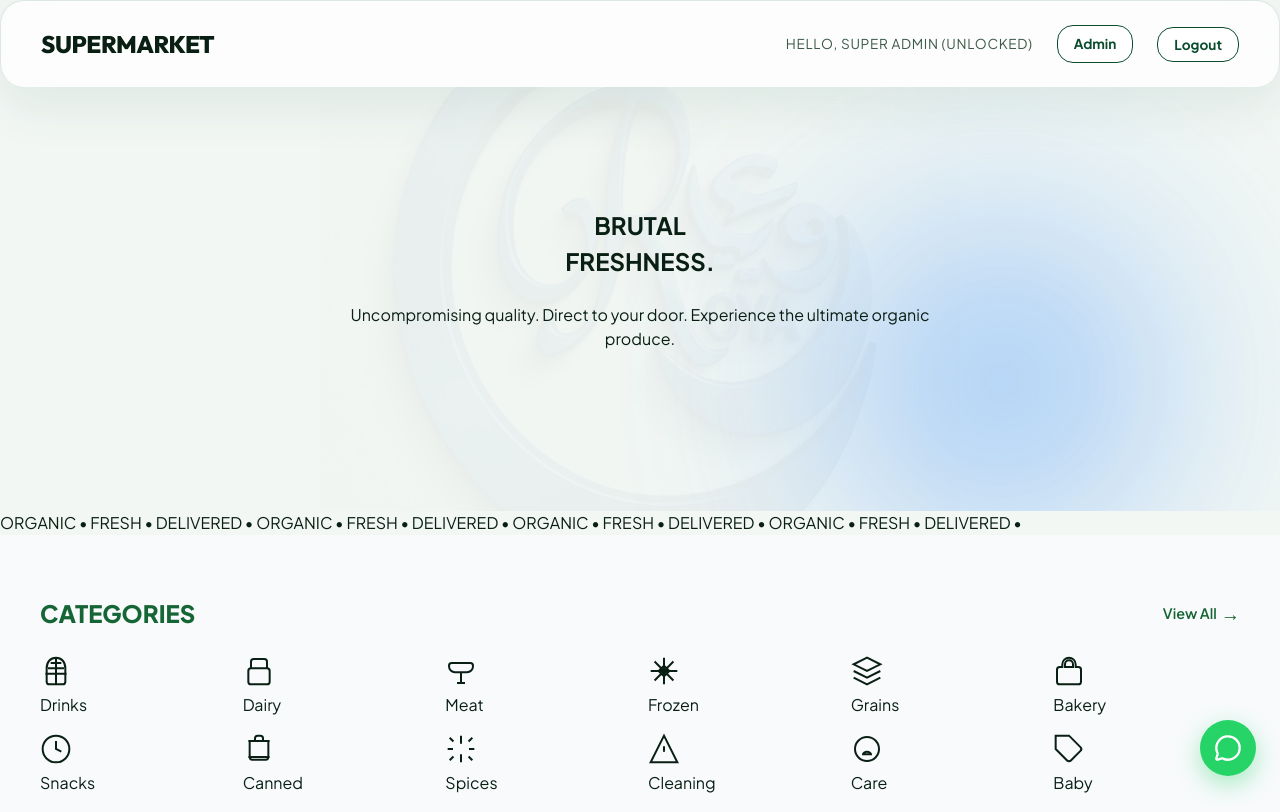
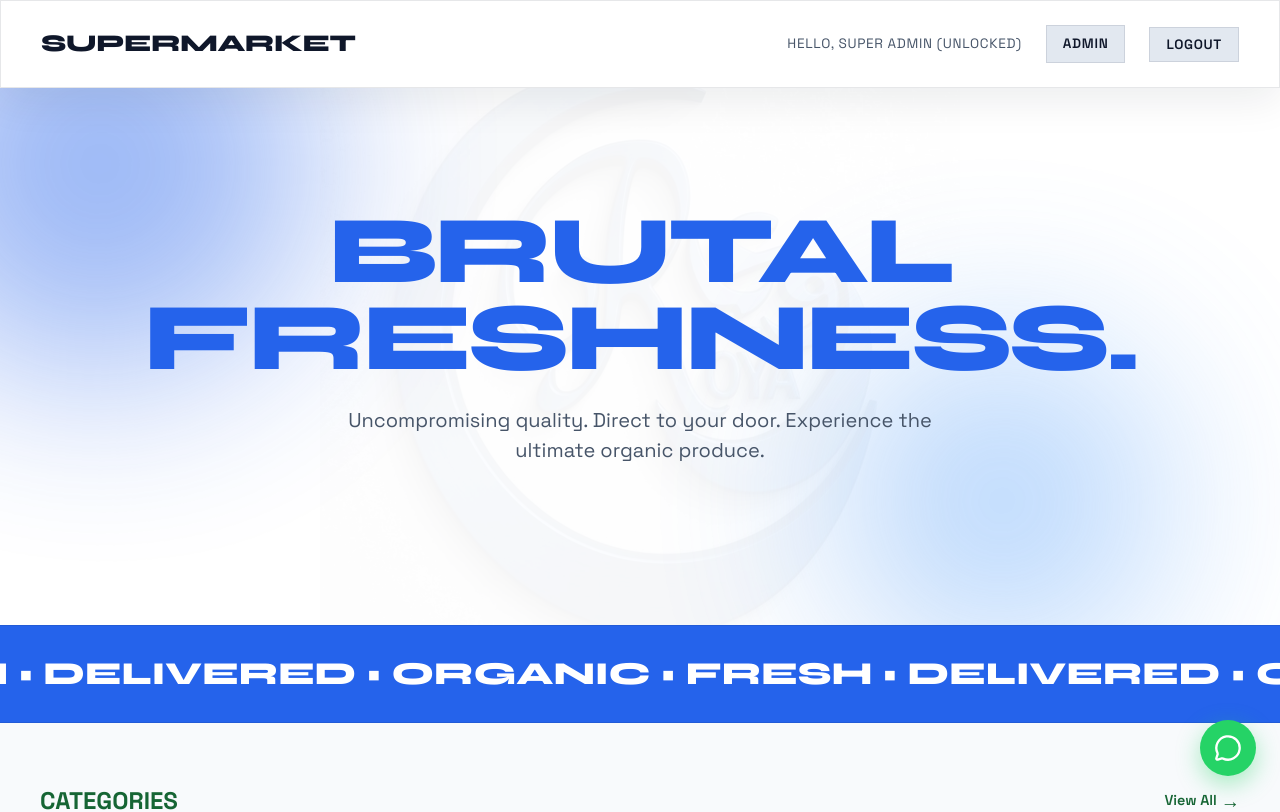
Before and after one commit to aslahfn/roya, a Next.js app: page / in a window 1280 px wide. Shown: the top 812 px of the page. Built offline with nearby package versions, Linux system fonts and the light colour scheme; no server answers; the database is empty.

Commit message:
style: restore user original Royal Blue and White color theme with glassmorphism blur support

```diff
--- a/src/app/globals.css
+++ b/src/app/globals.css
@@ -1,35 +1,33 @@
-@import url('https://fonts.googleapis.com/css2?family=Plus+Jakarta+Sans:wght@300;400;500;600;700;800&family=Outfit:wght@400;500;600;700;800;900&display=swap');
+@import url('https://fonts.googleapis.com/css2?family=Space+Grotesk:wght@300;400;500;600;700&family=Syne:wght@400;500;600;700;800&display=swap');
 
 :root {
-  /* Royal Supermarket Ultra-Premium Emerald & Gold Palette */
-  --bg-primary: #f2f7f4;
-  --bg-secondary: rgba(255, 255, 255, 0.88);
-  --bg-tertiary: #e4efe7;
+  /* User's Original Blue and White Theme */
+  --bg-primary: #ffffff;
+  --bg-secondary: #f8fafc;
+  --bg-tertiary: #e2e8f0;
 
-  --text-primary: #0a1f14;
-  --text-secondary: #3d5948;
-  --text-tertiary: #789483;
+  --text-primary: #0f172a;
+  --text-secondary: #475569;
+  --text-tertiary: #94a3b8;
 
-  --accent-primary: #0a4d2e; /* Deep Royal Emerald Green */
-  --accent-hover: #05331e;
-  --accent-light: #e4f5ec;
-  --accent-gradient: linear-gradient(135deg, #0a4d2e 0%, #0e6c42 50%, #05331e 100%);
+  --accent-primary: #2563eb; /* Royal Blue */
+  --accent-secondary: #000000;
+  --accent-hover: #1d4ed8;
+  --accent-light: #eff6ff;
 
-  --gold-primary: #ffb800; /* Royal Gold Crown Accent */
-  --gold-secondary: #d4af37;
-  --gold-gradient: linear-gradient(135deg, #ffc837 0%, #ffb800 50%, #d4af37 100%);
+  --border-light: rgba(15, 23, 42, 0.1);
+  --border-focus: var(--accent-primary);
 
-  --glass-bg: rgba(255, 255, 255, 0.72);
-  --glass-border: rgba(10, 77, 46, 0.12);
-  --glass-shadow: 0 20px 50px rgba(10, 77, 46, 0.08);
+  --font-heading: 'Syne', sans-serif;
+  --font-body: 'Space Grotesk', sans-serif;
 
-  --font-heading: 'Outfit', sans-serif;
-  --font-body: 'Plus Jakarta Sans', sans-serif;
+  --radius-sm: 0px;
+  --radius-md: 0px;
+  --radius-lg: 0px;
 
-  --radius-sm: 10px;
-  --radius-md: 16px;
-  --radius-lg: 24px;
-  --radius-pill: 9999px;
+  --glass-bg: rgba(255, 255, 255, 0.75);
+  --glass-border: rgba(37, 99, 235, 0.12);
+  --glass-shadow: 0 16px 40px rgba(15, 23, 42, 0.08);
 }
 
 * {
@@ -56,282 +54,331 @@ body {
 a {
   color: inherit;
   text-decoration: none;
-  transition: all 0.3s cubic-bezier(0.16, 1, 0.3, 1);
+  transition: color 0.3s ease;
 }
 
 a:hover {
   color: var(--accent-primary);
 }
 
-/* Gradient Text Utilities */
-.text-gradient-gold {
-  background: var(--gold-gradient);
-  -webkit-background-clip: text;
-  -webkit-text-fill-color: transparent;
+/* Typography */
+.title {
+  font-family: var(--font-heading);
+  font-size: clamp(3rem, 8vw, 6rem);
+  font-weight: 800;
+  line-height: 0.9;
+  text-transform: uppercase;
+  letter-spacing: -0.04em;
 }
 
-.text-gradient-emerald {
-  background: var(--accent-gradient);
-  -webkit-background-clip: text;
-  -webkit-text-fill-color: transparent;
+.subtitle {
+  font-family: var(--font-body);
+  font-size: clamp(1rem, 2vw, 1.25rem);
+  color: var(--text-secondary);
+  font-weight: 400;
 }
 
-/* Ultra-Premium Glassmorphism Panels */
+.text-accent {
+  color: var(--accent-primary);
+}
+
+/* Premium Glass Panels */
 .glass-panel {
-  background: var(--glass-bg);
+  background: rgba(255, 255, 255, 0.75);
   backdrop-filter: blur(24px);
   -webkit-backdrop-filter: blur(24px);
-  border: 1px solid var(--glass-border);
-  box-shadow: var(--glass-shadow);
-  border-radius: var(--radius-lg);
-  transition: all 0.35s cubic-bezier(0.16, 1, 0.3, 1);
+  border: 1px solid rgba(15, 23, 42, 0.1);
+  box-shadow: 0 12px 40px 0 rgba(15, 23, 42, 0.08);
+  transition: all 0.35s ease;
 }
 
-.glass-panel-dark {
-  background: rgba(10, 77, 46, 0.88);
-  backdrop-filter: blur(24px);
-  -webkit-backdrop-filter: blur(24px);
-  border: 1px solid rgba(255, 184, 0, 0.25);
-  box-shadow: 0 24px 60px rgba(0, 0, 0, 0.25);
-  border-radius: var(--radius-lg);
-  color: #ffffff;
+.brutalist-panel {
+  background: var(--bg-secondary);
+  border: 1px solid var(--border-light);
+  transition: border-color 0.3s ease, transform 0.3s ease, box-shadow 0.3s ease;
+}
+
+.brutalist-panel:hover {
+  border-color: var(--accent-primary);
+  transform: translateY(-4px);
+  box-shadow: 0 12px 40px 0 rgba(37, 99, 235, 0.15);
 }
 
 .royal-card {
-  background: rgba(255, 255, 255, 0.85);
+  background: rgba(255, 255, 255, 0.9);
   backdrop-filter: blur(20px);
   -webkit-backdrop-filter: blur(20px);
-  border-radius: var(--radius-lg);
-  border: 1px solid rgba(10, 77, 46, 0.1);
-  box-shadow: 0 10px 30px rgba(10, 77, 46, 0.06);
-  transition: all 0.35s cubic-bezier(0.16, 1, 0.3, 1);
+  border: 1px solid var(--border-light);
+  box-shadow: 0 10px 30px rgba(15, 23, 42, 0.06);
+  transition: all 0.35s ease;
 }
 
 .royal-card:hover {
-  box-shadow: 0 20px 48px rgba(10, 77, 46, 0.14);
-  transform: translateY(-5px) scale(1.005);
-  border-color: rgba(10, 77, 46, 0.25);
+  box-shadow: 0 20px 48px rgba(37, 99, 235, 0.14);
+  transform: translateY(-4px);
+  border-color: var(--accent-primary);
 }
 
-/* Ambient Floating Blur Blobs */
+/* Blur Background Elements */
 .blur-blob {
   position: absolute;
-  filter: blur(100px);
+  filter: blur(90px);
   z-index: 0;
-  opacity: 0.55;
+  opacity: 0.45;
   border-radius: 50%;
+  background: var(--accent-primary);
   pointer-events: none;
-  animation: floatOrb 12s ease-in-out infinite alternate;
-}
-
-.blob-emerald {
-  background: radial-gradient(circle, rgba(10, 77, 46, 0.4) 0%, rgba(14, 108, 66, 0.1) 70%);
-}
-
-.blob-gold {
-  background: radial-gradient(circle, rgba(255, 184, 0, 0.45) 0%, rgba(212, 175, 55, 0.1) 70%);
-}
-
-.blob-mint {
-  background: radial-gradient(circle, rgba(22, 163, 74, 0.35) 0%, rgba(52, 211, 153, 0.1) 70%);
+  animation: floatOrb 10s ease-in-out infinite alternate;
 }
 
 @keyframes floatOrb {
   0% { transform: translateY(0px) rotate(0deg) scale(1); }
-  50% { transform: translateY(-30px) rotate(180deg) scale(1.08); }
-  100% { transform: translateY(20px) rotate(360deg) scale(0.95); }
+  50% { transform: translateY(-25px) rotate(180deg) scale(1.06); }
+  100% { transform: translateY(15px) rotate(360deg) scale(0.96); }
 }
 
-/* Shimmer Buttons */
+/* Buttons */
 .btn {
   display: inline-flex;
   align-items: center;
   justify-content: center;
-  padding: 14px 28px;
-  border-radius: var(--radius-md);
+  padding: 16px 32px;
+  border: 1px solid var(--border-light);
+  border-radius: var(--radius-sm);
   font-family: var(--font-body);
-  font-weight: 700;
-  font-size: 0.95rem;
+  font-weight: 600;
+  font-size: 1rem;
+  text-transform: uppercase;
+  letter-spacing: 0.05em;
   cursor: pointer;
   transition: all 0.3s cubic-bezier(0.16, 1, 0.3, 1);
-  border: 1px solid transparent;
-  gap: 10px;
-  position: relative;
-  overflow: hidden;
+  background: transparent;
+  color: var(--text-primary);
 }
 
 .btn-primary {
-  background: var(--accent-gradient);
+  background: var(--accent-primary);
   color: #ffffff;
   border-color: var(--accent-primary);
-  box-shadow: 0 8px 24px rgba(10, 77, 46, 0.3);
-}
-
-.btn-primary::after {
-  content: '';
-  position: absolute;
-  top: -50%;
-  left: -50%;
-  width: 200%;
-  height: 200%;
-  background: linear-gradient(60deg, transparent 30%, rgba(255,255,255,0.25) 50%, transparent 70%);
-  transform: rotate(30deg);
-  transition: all 0.6s ease;
-  opacity: 0;
-}
-
-.btn-primary:hover::after {
-  opacity: 1;
-  transform: rotate(30deg) translate(50%, 50%);
+  box-shadow: 0 8px 24px rgba(37, 99, 235, 0.25);
 }
 
 .btn-primary:hover {
-  transform: translateY(-3px);
-  box-shadow: 0 14px 32px rgba(10, 77, 46, 0.4);
-}
-
-.btn-gold {
-  background: var(--gold-gradient);
-  color: #0a4d2e;
-  font-weight: 800;
-  box-shadow: 0 8px 24px rgba(255, 184, 0, 0.35);
-}
-
-.btn-gold:hover {
-  transform: translateY(-3px);
-  box-shadow: 0 14px 32px rgba(255, 184, 0, 0.5);
+  background: #1d4ed8;
+  color: #ffffff;
+  border-color: #1d4ed8;
+  transform: translateY(-2px);
+  box-shadow: 0 12px 32px rgba(37, 99, 235, 0.35);
 }
 
 .btn-secondary {
-  background: rgba(255, 255, 255, 0.9);
-  color: var(--accent-primary);
-  border: 1.5px solid var(--accent-primary);
-  backdrop-filter: blur(10px);
+  background: var(--bg-tertiary);
+  border-color: var(--border-light);
 }
 
 .btn-secondary:hover {
-  background: var(--accent-light);
-  transform: translateY(-2px);
+  background: var(--text-primary);
+  color: #ffffff;
 }
 
-/* Inputs & Form Controls */
+/* Inputs */
 .input-group {
   display: flex;
   flex-direction: column;
   gap: 8px;
-  margin-bottom: 20px;
+  margin-bottom: 24px;
 }
 
 .input-label {
-  font-size: 0.82rem;
-  font-weight: 800;
-  color: var(--text-primary);
+  font-size: 0.85rem;
+  color: var(--text-secondary);
   text-transform: uppercase;
-  letter-spacing: 0.04em;
+  letter-spacing: 0.05em;
 }
 
 .input-field {
-  background: rgba(255, 255, 255, 0.9);
-  border: 1px solid var(--border-light);
+  background: transparent;
+  border: none;
+  border-bottom: 1px solid var(--border-light);
   color: var(--text-primary);
-  padding: 14px 18px;
-  border-radius: var(--radius-md);
+  padding: 12px 0;
+  border-radius: 0;
   font-family: var(--font-body);
-  font-size: 0.95rem;
-  transition: all 0.25s ease;
+  font-size: 1.25rem;
+  transition: border-color 0.3s ease;
   width: 100%;
-  backdrop-filter: blur(8px);
 }
 
 .input-field:focus {
   outline: none;
   border-color: var(--accent-primary);
-  box-shadow: 0 0 0 4px rgba(10, 77, 46, 0.15);
-  background: #ffffff;
 }
 
-/* Key Benefits Banner with Glassmorphism */
-.benefits-banner {
-  background: rgba(255, 255, 255, 0.85);
-  backdrop-filter: blur(20px);
-  -webkit-backdrop-filter: blur(20px);
-  border: 1px solid rgba(10, 77, 46, 0.12);
-  padding: 28px 36px;
-  display: flex;
-  flex-wrap: wrap;
-  align-items: center;
-  justify-content: space-between;
-  gap: 20px;
-  border-radius: var(--radius-lg);
-  box-shadow: var(--glass-shadow);
-  margin-top: 40px;
+/* Grid Layouts */
+.grid-cards {
+  display: grid;
+  grid-template-columns: repeat(auto-fill, minmax(300px, 1fr));
+  gap: 1px;
+  background: var(--border-light);
+  border: 1px solid var(--border-light);
 }
 
-.benefit-item {
-  display: flex;
-  align-items: center;
-  gap: 12px;
-  font-weight: 700;
-  font-size: 0.9rem;
-  color: var(--text-primary);
+.grid-cards > div {
+  background: var(--bg-primary);
 }
 
-.benefit-icon {
-  width: 40px;
-  height: 40px;
-  border-radius: 50%;
-  background: var(--accent-light);
-  color: var(--accent-primary);
-  display: flex;
-  align-items: center;
-  justify-content: center;
-  font-size: 1.2rem;
-  box-shadow: 0 4px 12px rgba(10, 77, 46, 0.1);
+/* Marquee */
+.marquee-wrapper {
+  overflow: hidden;
+  white-space: nowrap;
+  border-top: 1px solid var(--border-light);
+  border-bottom: 1px solid var(--border-light);
+  padding: 24px 0;
+  background: var(--accent-primary);
+  color: #ffffff;
 }
 
-/* Interactive Phone Mockup Frame */
-.phone-frame {
-  width: 100%;
-  max-width: 360px;
-  min-height: 680px;
-  background: #ffffff;
-  border-radius: 40px;
-  border: 12px solid #091a11;
-  box-shadow: 0 30px 80px rgba(10, 77, 46, 0.25);
-  overflow: hidden;
-  position: relative;
-  display: flex;
-  flex-direction: column;
+.marquee {
+  display: inline-block;
+  animation: marquee 20s linear infinite;
+  font-family: var(--font-heading);
+  font-weight: 800;
+  font-size: 2rem;
+  text-transform: uppercase;
 }
 
-.phone-notch {
-  width: 120px;
-  height: 24px;
-  background: #091a11;
-  position: absolute;
-  top: 0;
-  left: 50%;
-  transform: translateX(-50%);
-  border-bottom-left-radius: 16px;
-  border-bottom-right-radius: 16px;
-  z-index: 100;
+@keyframes marquee {
+  0% { transform: translateX(0); }
+  100% { transform: translateX(-50%); }
 }
 
 /* Animations */
-@keyframes fadeInUp {
-  from { opacity: 0; transform: translateY(24px); }
+@keyframes revealUp {
+  from { opacity: 0; transform: translateY(40px); }
   to { opacity: 1; transform: translateY(0); }
 }
 
 .animate-fade-in {
-  animation: fadeInUp 0.6s cubic-bezier(0.16, 1, 0.3, 1) forwards;
+  animation: revealUp 0.8s cubic-bezier(0.16, 1, 0.3, 1) forwards;
 }
 
-@keyframes pulseGlow {
-  0%, 100% { transform: scale(1); filter: drop-shadow(0 0 12px rgba(255, 184, 0, 0.4)); }
-  50% { transform: scale(1.06); filter: drop-shadow(0 0 24px rgba(255, 184, 0, 0.8)); }
+/* Tables */
+.table-container {
+  width: 100%;
+  overflow-x: auto;
+  border: 1px solid var(--border-light);
 }
 
-.royal-pulse {
-  animation: pulseGlow 2.5s infinite ease-in-out;
+.table {
+  width: 100%;
+  border-collapse: collapse;
+  text-align: left;
 }
+
+.table th {
+  padding: 20px 24px;
+  font-family: var(--font-body);
+  font-weight: 600;
+  color: var(--text-secondary);
+  font-size: 0.85rem;
+  text-transform: uppercase;
+  letter-spacing: 0.05em;
+  border-bottom: 1px solid var(--border-light);
+  border-right: 1px solid var(--border-light);
+}
+
+.table th:last-child {
+  border-right: none;
+}
+
+.table td {
+  padding: 20px 24px;
+  border-bottom: 1px solid var(--border-light);
+  border-right: 1px solid var(--border-light);
+  color: var(--text-primary);
+  vertical-align: middle;
+}
+
+.table td:last-child {
+  border-right: none;
+}
+
+.table tr:last-child td {
+  border-bottom: none;
+}
+
+.table tbody tr:hover td {
+  background-color: var(--bg-secondary);
+}
+
+/* Badges */
+.badge {
+  display: inline-block;
+  padding: 6px 12px;
+  font-size: 0.75rem;
+  font-weight: 600;
+  text-transform: uppercase;
+  letter-spacing: 0.05em;
+  border: 1px solid;
+}
+.badge-success { border-color: var(--accent-primary); color: var(--accent-primary); }
+.badge-warning { border-color: #f59e0b; color: #f59e0b; }
+.badge-error { border-color: #ef4444; color: #ef4444; }
+.badge-neutral { border-color: var(--border-light); color: var(--text-secondary); }
+
+/* Categories Grid */
+.category-card {
+  background: var(--bg-primary);
+  border-radius: 12px;
+  padding: 32px 16px;
+  display: flex;
+  flex-direction: column;
+  align-items: center;
+  justify-content: center;
+  text-align: center;
+  border: 1px solid var(--border-light);
+  cursor: pointer;
+  transition: all 0.3s cubic-bezier(0.16, 1, 0.3, 1);
+  position: relative;
+  overflow: hidden;
+  z-index: 1;
+}
+
+.category-card::before {
+  content: '';
+  position: absolute;
+  top: 0; left: 0; right: 0; bottom: 0;
+  background: linear-gradient(135deg, transparent, var(--cat-color));
+  opacity: 0;
+  z-index: -1;
+  transition: opacity 0.3s ease;
+}
+
+.category-card:hover {
+  transform: translateY(-4px);
+  border-color: var(--cat-color);
+  box-shadow: 0 12px 30px -10px var(--cat-color);
+}
+
+.category-card:hover::before {
+  opacity: 0.1;
+}
+
+.cat-icon {
+  color: var(--text-secondary);
+  margin-bottom: 16px;
+  transition: color 0.3s ease, transform 0.3s ease;
+}
+
+.category-card:hover .cat-icon {
+  color: var(--cat-color);
+  transform: scale(1.1);
+}
+
+.cat-name {
+  color: var(--text-primary);
+  font-weight: 700;
+  font-size: 0.95rem;
+  letter-spacing: 0.05em;
+  text-transform: uppercase;
+}
```
Also changed, not shown: src/app/login/page.tsx (+52 -122 lines).
